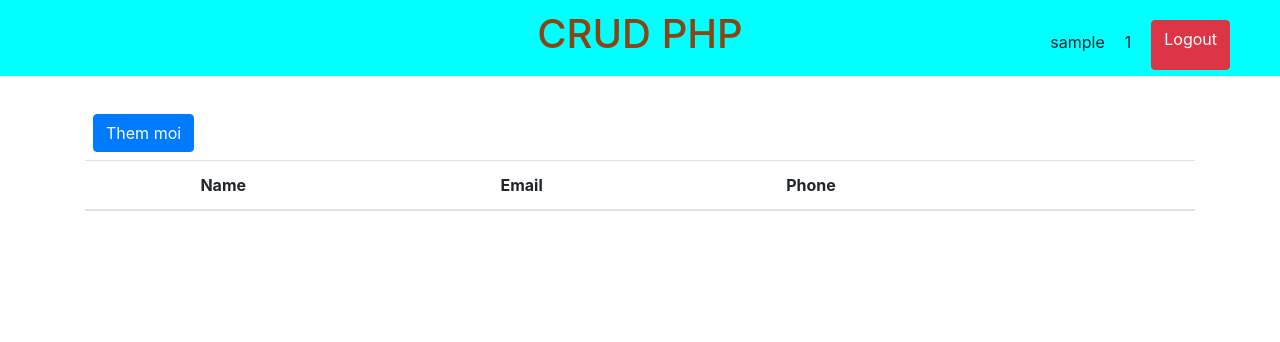
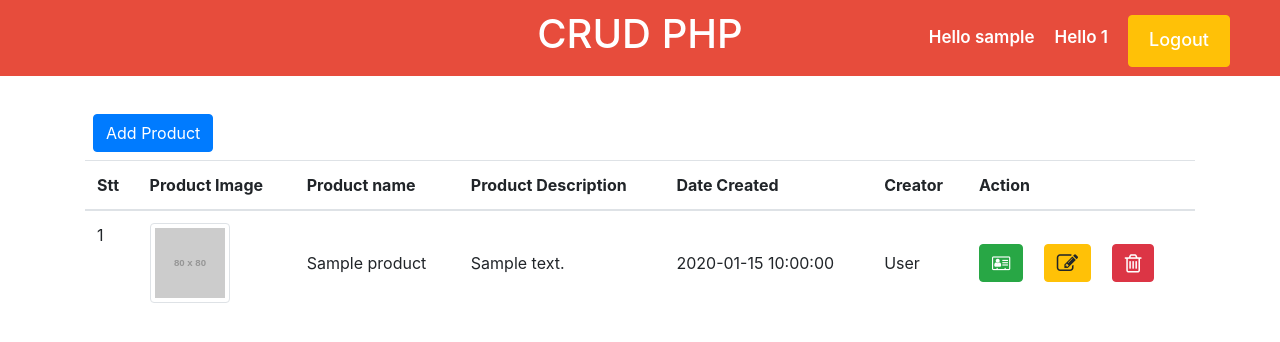
Before and after one commit to thientran98qb/PhpCRUD, a PHP site: page / in a window 1280 px wide. Shown: the top 342 px of the page. Run offline with PHP 8.4, Linux system fonts and the light colour scheme; the visitor is signed in with stand-in values (Sample User, id 1); tables that the repository leaves empty or names only in its code hold one stand-in row (values such as "Sample post"); grey boxes labelled with a size stand in for pictures from a placeholder-image service; data that the repository does not hold is empty; some libraries are stand-ins or nearby versions.

Commit message:
process home

```diff
--- a/assets/css/style.css
+++ b/assets/css/style.css
@@ -1,5 +1,5 @@
 .nav{
-    background-color: aqua;
+    background-color: #E74C3C;
     margin-bottom: 20px;
 }
 .nav_content{
@@ -9,7 +9,8 @@
 .nav_content h1{
     text-align: center;
     padding: 10px 0;
-    color: saddlebrown;
+    color: white;
+
 }
 .container { padding-top:10px}
 .rounded { width:100px}
@@ -30,11 +31,20 @@
   }
 .logout{
     position: absolute;
-    top: 20px;
+    top: 15px;
     right: 50px;
     display: flex;
 }
 .nameLogin{
     margin-top: 10px;
     margin-right: 20px;
+    color: white;
+    font-size: 17px;
+    font-weight: 600;
 }
+.btn-logout{
+    color: white;
+    padding: 10px 20px;
+    font-size: 18px;
+    font-weight: 500;
+}
--- a/controllers/ProductController.php
+++ b/controllers/ProductController.php
@@ -6,6 +6,7 @@
             parent::__construct();
         }
         function showHome(){
+            $product=$this->show();
             include_once DOCUMENT_ROOT."/views/products/index.php";
             exit();
         }
--- a/model/ProductModel.php
+++ b/model/ProductModel.php
@@ -5,5 +5,13 @@
         {
             parent::__construct();
         }
-
+        function show(){
+            $query="SELECT * FROM {$this->product} INNER JOIN users ON products.user_id=users.user_id";
+            $stmt=$this->conn->prepare($query);
+            $stmt->execute();
+            if($stmt->rowCount()>0){
+                $data=$stmt->fetchAll(PDO::FETCH_ASSOC);
+            }
+            return $data;
+        }
     }
--- a/views/layouts/footer.php
+++ b/views/layouts/footer.php
@@ -1,5 +1,7 @@
 <footer>
-
+    <!-- <div class="footer_area">
+        <p>copyright by Tran Dinh Thien</p>
+    </div> -->
 </footer>
 <!-- jQuery and JS bundle w/ Popper.js -->
 <script src="https://code.jquery.com/jquery-3.5.1.slim.min.js" integrity="sha384-DfXdz2htPH0lsSSs5nCTpuj/zy4C+OGpamoFVy38MVBnE+IbbVYUew+OrCXaRkfj" crossorigin="anonymous"></script>
--- a/views/layouts/header.php
+++ b/views/layouts/header.php
@@ -18,15 +18,15 @@
                 <span class="logout">
                     <p class="nameLogin">
                         <?php if(isset($_SESSION['fullname'])) {?>
-                            <?php echo $_SESSION['fullname']; ?>
+                            Hello <?php echo $_SESSION['fullname']; ?>
                         <?php }?>
                     </p>
                     <p class="nameLogin">
                         <?php if(isset($_COOKIE['login'])) {?>
-                            <?php echo $_COOKIE['login']; ?>
+                            Hello <?php echo $_COOKIE['login']; ?>
                         <?php }?>
                     </p>
-                    <a href=".?action=logout" class="btn btn-danger">Logout</a>
+                    <a href=".?action=logout" class="btn btn-warning btn-logout">Logout</a>
                 </span>
             </div>
         </div>
--- a/views/products/index.php
+++ b/views/products/index.php
@@ -1,25 +1,30 @@
 <?php include_once DOCUMENT_ROOT. "/views/layouts/header.php"; ?>
     <div class="container">
         <div class="addNew m-2">
-            <a href="" class="btn btn-primary">Them moi</a>
+            <a href="" class="btn btn-primary">Add Product</a>
         </div>
-        <table class="table"  id="userstable">
+        <table class="table" id="userstable">
             <thead>
                 <tr>
-                    <th scope="col"></th>
-                    <th scope="col">Name</th>
-                    <th scope="col">Email</th>
-                    <th scope="col">Phone</th>
-                    <th scope="col"></th>
+                    <th scope="col">Stt</th>
+                    <th scope="col">Product Image</th>
+                    <th scope="col">Product name</th>
+                    <th scope="col">Product Description</th>
+                    <th scope="col">Date Created</th>
+                    <th scope="col">Creator</th>
+                    <th scope="col">Action</th>
                 </tr>
             </thead>
             <tbody>
-            <?php foreach ($userList as $key => $value) {?>
+            <?php foreach ($product as $key => $value) {?>
                 <tr>
+                    <?php $i=0; ?>
+                    <td><?php echo ++$i; ?></td>
                     <td class="align-middle"><img src="http://placehold.it/80x80" class="img-thumbnail rounded float-left"></td>
-                    <td class="align-middle"><?php echo $value['user_name']; ?></td>
-                    <td class="align-middle"><?php echo $value['user_phone']; ?></td>
-                    <td class="align-middle"><?php echo $value['user_phone']; ?></td>
+                    <td class="align-middle"><?php echo $value['product_name']; ?></td>
+                    <td class="align-middle"><?php echo $value['product_description']; ?></td>
+                    <td class="align-middle"><?php echo $value['product_date_created']; ?></td>
+                    <td class="align-middle"><?php echo $value['user_fullname']; ?></td>
                     <td class="align-middle">
                         <a href="#" class="btn btn-success mr-3 profile" data-toggle="modal" data-target="#userViewModal" title="Prfile"><i class="fa fa-address-card-o" aria-hidden="true"></i></a>
                         <a href="#" class="btn btn-warning mr-3 edituser" data-toggle="modal" data-target="#userModal" title="Edit"><i class="fa fa-pencil-square-o fa-lg"></i></a>
```
